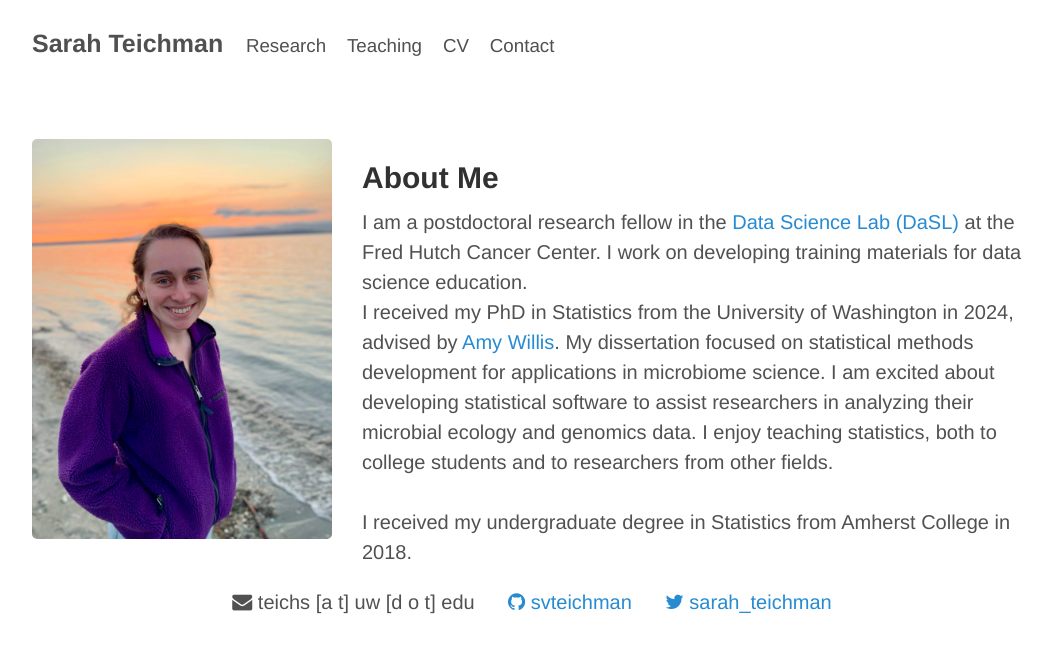
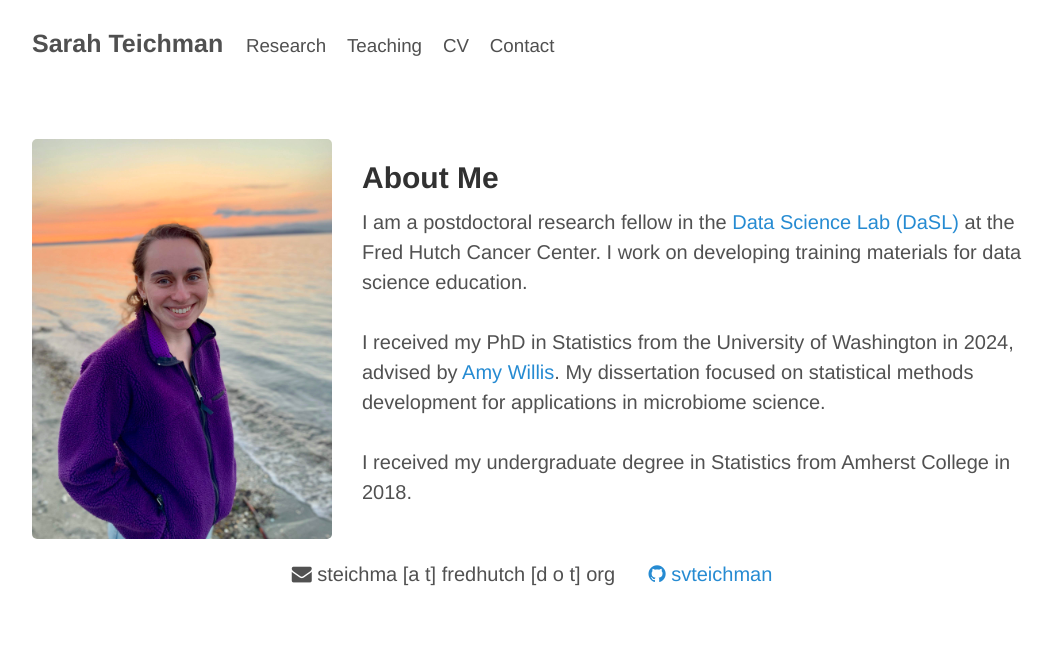
Before and after one commit to svteichman/svteichman.github.io, a Jekyll site: the page built from index.html, in a window 1280 px wide. Shown: the top 653 px of the page, without its empty margins (108-1161 px from the left). Built offline with Jekyll 4.4.1, drawn with Linux system fonts in a browser that asks for light colours.

Commit message:
Update contact information and personal details

```diff
--- a/index.html
+++ b/index.html
@@ -38,12 +38,10 @@ title: Sarah Teichman
         </div>
         <div class="second-column">
             <h2>About Me</h2>
-            <p>I am a postdoctoral research fellow in the <a href = "https://hutchdatascience.org">Data Science Lab (DaSL)</a> at the Fred Hutch Cancer Center. I work on developing training materials for data science education.
+            <p>I am a postdoctoral research fellow in the <a href = "https://hutchdatascience.org">Data Science Lab (DaSL)</a> at the Fred Hutch Cancer Center. I work on developing training materials for data science education.<br/>
 				<br/>
 				I received my PhD in Statistics from the University of Washington in 2024, advised by <a href = "https://statdivlab.github.io/">Amy Willis</a>.
-				My dissertation focused on statistical methods development for applications in microbiome science.
-				I am excited about developing statistical software to assist researchers in analyzing their microbial ecology and genomics data.
-				I enjoy teaching statistics, both to college students and to researchers from other fields.<br/>
+				My dissertation focused on statistical methods development for applications in microbiome science.<br/>
 		<br/>
 		I received my undergraduate degree in Statistics from Amherst College in 2018.</p>
         </div>
@@ -51,10 +49,8 @@ title: Sarah Teichman
 
 <div class="row">
        <center><p class = "lead" style="clear:both;">
-  <i class="fa fa-envelope" aria-hidden="true"></i> teichs [a t] uw [d o t] edu
+  <i class="fa fa-envelope" aria-hidden="true"></i> steichma [a t] fredhutch [d o t] org
          &nbsp;&nbsp;&nbsp;&nbsp;
   <a href = "https://github.com/svteichman"><i class="fa fa-github" aria-hidden="true"></i> svteichman</a>
-         &nbsp;&nbsp;&nbsp;&nbsp;
-  <a href = "https://twitter.com/sarah_teichman"><i class="fa fa-twitter" aria-hidden="true"></i> sarah_teichman</a>
          </p></center>
 </div>
```
